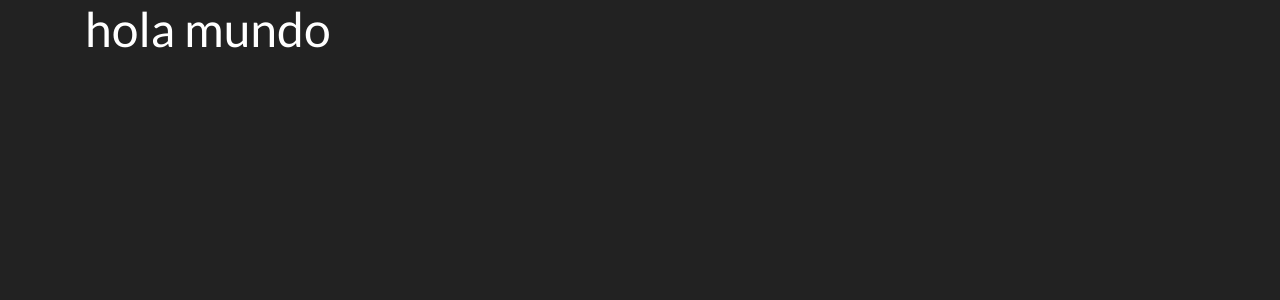
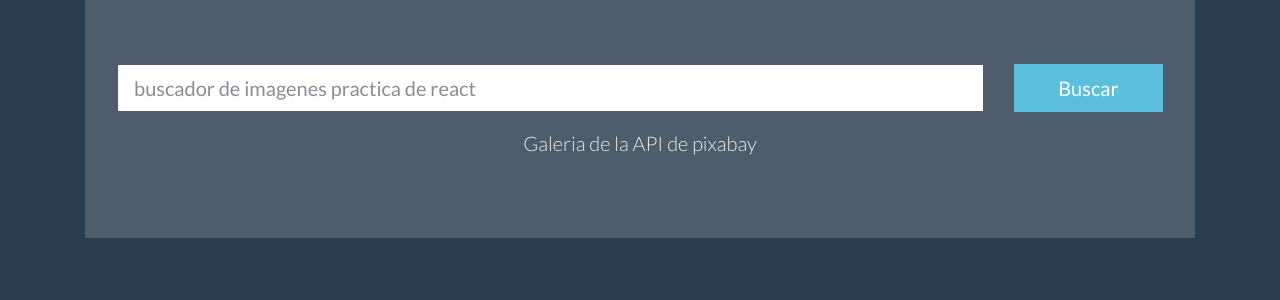
Before and after one commit to xatkx/reactPratica, a React (Create React App) app: page / in a window 1280 px wide. Shown: the top 300 px of the page. Built offline with nearby package versions, Linux system fonts and the light colour scheme.

Commit message:
search creado

```diff
--- a/public/index.html
+++ b/public/index.html
@@ -24,7 +24,7 @@
       work correctly both with client-side routing and a non-root public URL.
       Learn how to configure a non-root public URL by running `npm run build`.
     -->
-    <link rel="stylesheet" href="https://bootswatch.com/4/darkly/bootstrap.min.css">
+    <link rel="stylesheet" href="https://bootswatch.com/4/superhero/bootstrap.min.css">
     <title>Galeria</title>
   </head>
   <body>
--- a/src/App.js
+++ b/src/App.js
@@ -1,11 +1,54 @@
 import React from 'react';
 
+// componentes
+
+import Search from './components/search'
+import Galery from './components/galeryResult'
+
 class App extends React.Component {
+constructor(props){
+  super(props)
+
+  this.state = {
+    search: '',
+    result: []
+  }
+}
+
+
+  pixabyAPI = () => {
+    let api = `https://pixabay.com/api/?key=14901812-5f44c61e4696aa53c5c4721f5&q=${this.state.search}&image_type=photo&per_page=5`
+
+    fetch(api)
+      .then(rearch => rearch.json())
+      .then(img => this.setState({
+        result: img.hits
+      }))
+
+  }
+
+  userSearch = search => {
+    this.setState({
+      search: search
+    },
+      () => {
+        this.pixabyAPI()
+      }
+    )
+
+  }
+
+
 
   render(){
     return(
-      <div class="container">
-        <h1>hola mundo</h1>
+      <div className="container">
+        <div className="jumbotron">
+          <Search userSearch={this.userSearch} />
+          <p className='lead text-center' >Galeria de la API de pixabay</p>
+        </div>
+          {this.state.search}
+          <Galery result={this.state.result}/>
       </div>
     )
   }
--- /dev/null
+++ b/src/components/galeryResult.js
@@ -0,0 +1,19 @@
+import React, { Component } from 'react'
+
+class Galery extends Component {
+    constructor(props){
+        super(props)
+
+        this.state = {
+            fotos: []
+        }
+    }
+    render(){
+        console.log(this.props.result)
+        return (
+            <div></div>
+        )
+    }
+}
+
+export default Galery;
--- /dev/null
+++ b/src/components/search.js
@@ -0,0 +1,37 @@
+import React,{ Component } from 'react';
+
+class Search extends Component {
+
+    searchRef = React.createRef();
+
+    // metodos
+    handleSubmit = event => {
+        event.preventDefault();
+
+        const {
+            value
+        } = this.searchRef.current
+        if(value !== '')
+        {
+            this.props.userSearch(value);
+        }
+
+    }
+
+    render(){
+        return(
+            <form onSubmit={this.handleSubmit}>
+                <div className='row'>
+                   <div className='col-md-10 form-group'>
+                        <input ref={this.searchRef} type='text' className='form-control form-control-lg' placeholder='buscador de imagenes practica de react' />
+                   </div>
+                   <div className='form-group col-md-2'>
+                       <input type='submit' className='btn btn-lg btn-info btn-block' value='Buscar' />
+                   </div>
+                </div>
+            </form>
+        )
+    }
+}
+
+export default Search
```
